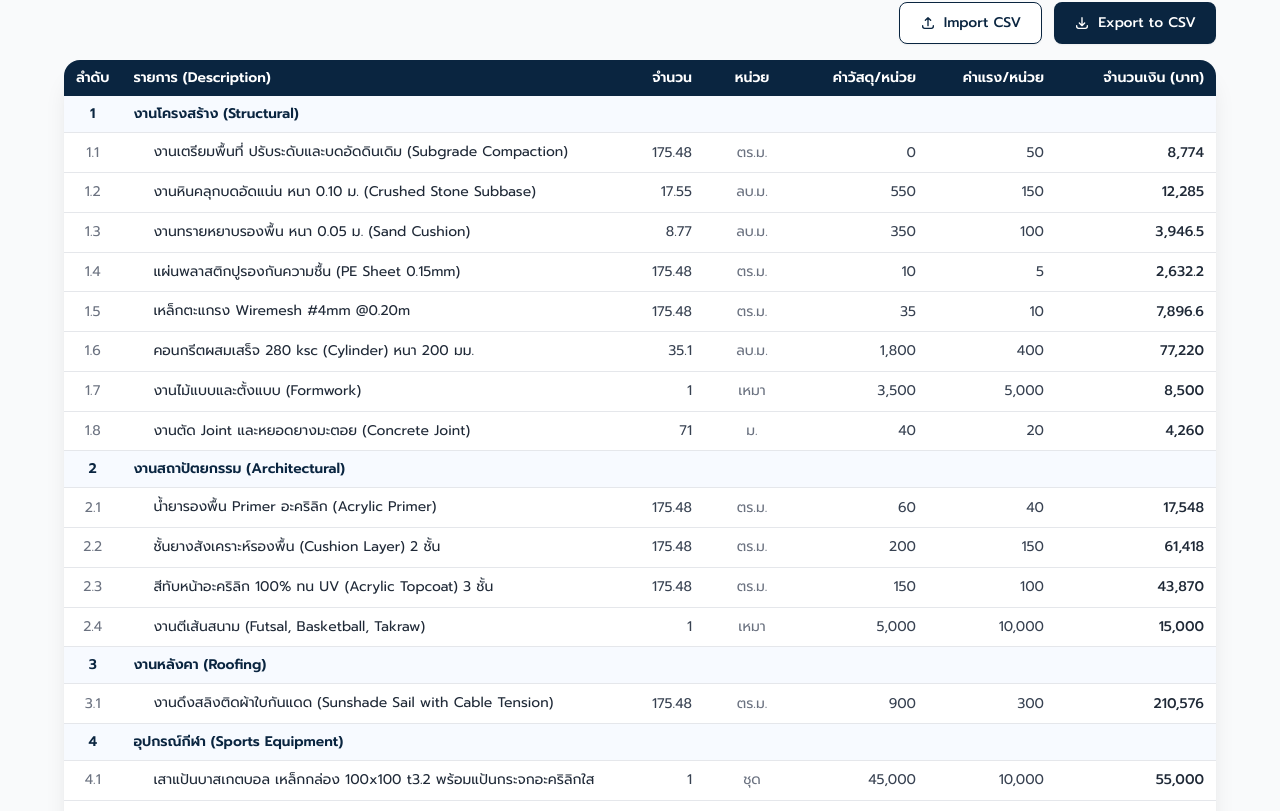
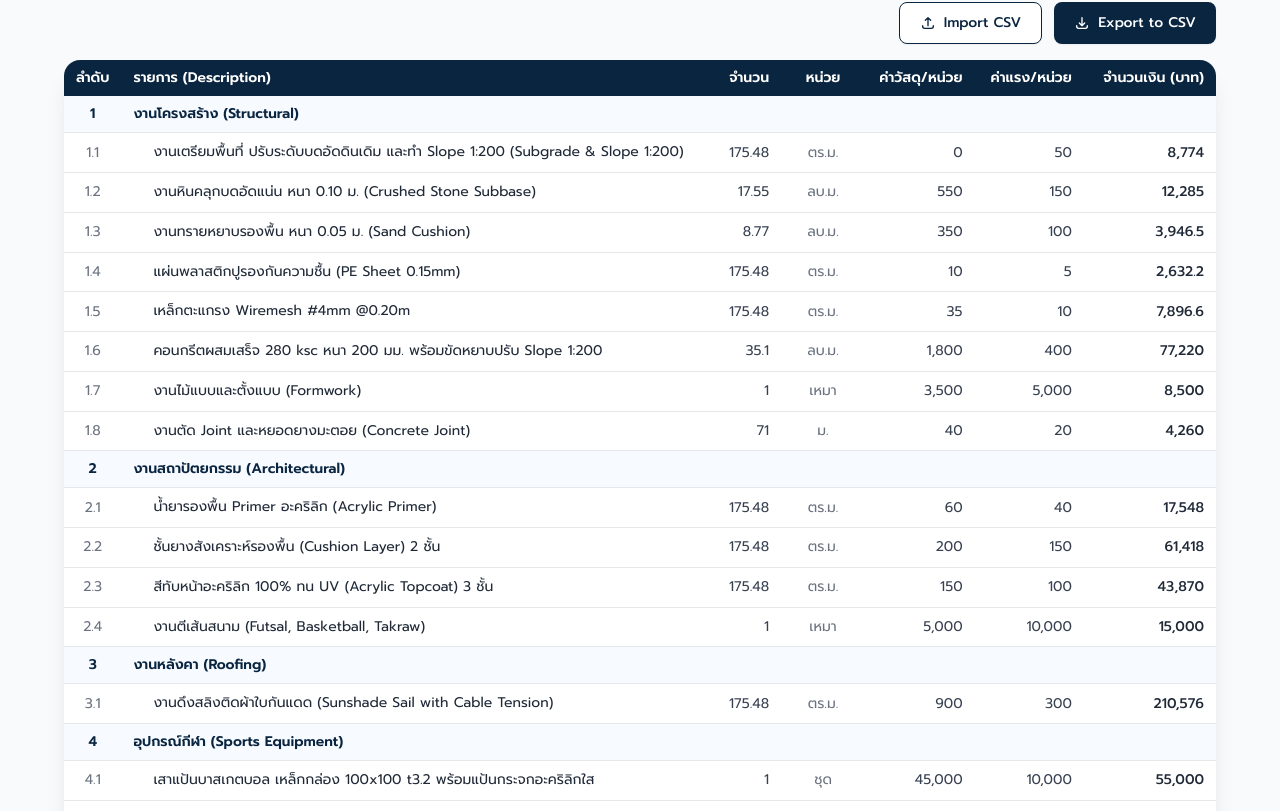
Before and after one commit to suteechu/CourtHeim, a React (Vite) app: page / in a window 1280 px wide. Shown: the part 5761-6572 px from the top of the page. Built offline with nearby package versions, Linux system fonts and the light colour scheme.

Commit message:
Update slope specs and remove light poles in favor of wall-mounted lights

```diff
--- a/src/components/BOQ.jsx
+++ b/src/components/BOQ.jsx
@@ -3,12 +3,12 @@ import React, { useState } from 'react';
 const BOQ = () => {
   const [boqItems, setBoqItems] = useState([
     // 1. งานเตรียมพื้นที่และโครงสร้าง (Site Prep & Structural)
-    { id: 1, category: 'งานโครงสร้าง (Structural)', item: 'งานเตรียมพื้นที่ ปรับระดับและบดอัดดินเดิม (Subgrade Compaction)', qty: 175.48, unit: 'ตร.ม.', materialPrice: 0, laborPrice: 50, total: 8774 },
+    { id: 1, category: 'งานโครงสร้าง (Structural)', item: 'งานเตรียมพื้นที่ ปรับระดับบดอัดดินเดิม และทำ Slope 1:200 (Subgrade & Slope 1:200)', qty: 175.48, unit: 'ตร.ม.', materialPrice: 0, laborPrice: 50, total: 8774 },
     { id: 2, category: 'งานโครงสร้าง (Structural)', item: 'งานหินคลุกบดอัดแน่น หนา 0.10 ม. (Crushed Stone Subbase)', qty: 17.55, unit: 'ลบ.ม.', materialPrice: 550, laborPrice: 150, total: 12285 },
     { id: 3, category: 'งานโครงสร้าง (Structural)', item: 'งานทรายหยาบรองพื้น หนา 0.05 ม. (Sand Cushion)', qty: 8.77, unit: 'ลบ.ม.', materialPrice: 350, laborPrice: 100, total: 3946.5 },
     { id: 4, category: 'งานโครงสร้าง (Structural)', item: 'แผ่นพลาสติกปูรองกันความชื้น (PE Sheet 0.15mm)', qty: 175.48, unit: 'ตร.ม.', materialPrice: 10, laborPrice: 5, total: 2632.2 },
     { id: 5, category: 'งานโครงสร้าง (Structural)', item: 'เหล็กตะแกรง Wiremesh #4mm @0.20m', qty: 175.48, unit: 'ตร.ม.', materialPrice: 35, laborPrice: 10, total: 7896.6 },
-    { id: 6, category: 'งานโครงสร้าง (Structural)', item: 'คอนกรีตผสมเสร็จ 280 ksc (Cylinder) หนา 200 มม.', qty: 35.1, unit: 'ลบ.ม.', materialPrice: 1800, laborPrice: 400, total: 77220 },
+    { id: 6, category: 'งานโครงสร้าง (Structural)', item: 'คอนกรีตผสมเสร็จ 280 ksc หนา 200 มม. พร้อมขัดหยาบปรับ Slope 1:200', qty: 35.1, unit: 'ลบ.ม.', materialPrice: 1800, laborPrice: 400, total: 77220 },
     { id: 7, category: 'งานโครงสร้าง (Structural)', item: 'งานไม้แบบและตั้งแบบ (Formwork)', qty: 1, unit: 'เหมา', materialPrice: 3500, laborPrice: 5000, total: 8500 },
     { id: 8, category: 'งานโครงสร้าง (Structural)', item: 'งานตัด Joint และหยอดยางมะตอย (Concrete Joint)', qty: 71, unit: 'ม.', materialPrice: 40, laborPrice: 20, total: 4260 },
 
@@ -28,9 +28,8 @@ const BOQ = () => {
     { id: 19, category: 'งานภูมิทัศน์ (Landscape & Fencing)', item: 'งานตาข่ายกันลูกบอลหลังประตู (โครงสร้างเสาและตาข่าย 2 ด้าน)', qty: 1, unit: 'เหมา', materialPrice: 10000, laborPrice: 5000, total: 15000 },
 
     // 4. งานระบบไฟฟ้า (Electrical)
-    { id: 20, category: 'งานระบบไฟฟ้า (Electrical)', item: 'เสาไฟเหล็กกัลวาไนซ์ สูง 6 ม.', qty: 4, unit: 'ต้น', materialPrice: 6500, laborPrice: 2000, total: 34000 },
-    { id: 21, category: 'งานระบบไฟฟ้า (Electrical)', item: 'โคมไฟ LED Floodlight 400W พร้อมติดตั้ง', qty: 8, unit: 'โคม', materialPrice: 7500, laborPrice: 1000, total: 68000 },
-    { id: 22, category: 'งานระบบไฟฟ้า (Electrical)', item: 'ตู้คอนโทรล สายไฟ NYY และท่อร้อยสาย', qty: 1, unit: 'เหมา', materialPrice: 14000, laborPrice: 4000, total: 18000 }
+    { id: 20, category: 'งานระบบไฟฟ้า (Electrical)', item: 'โคมไฟ LED Floodlight 400W พร้อมขายึดติดผนัง (Wall-mounted)', qty: 8, unit: 'โคม', materialPrice: 7500, laborPrice: 1000, total: 68000 },
+    { id: 21, category: 'งานระบบไฟฟ้า (Electrical)', item: 'ตู้คอนโทรล สายไฟ NYY และท่อร้อยสาย', qty: 1, unit: 'เหมา', materialPrice: 14000, laborPrice: 4000, total: 18000 }
   ]);
 
   const totalAmount = boqItems.reduce((sum, item) => sum + item.total, 0);
--- a/src/components/Specifications.jsx
+++ b/src/components/Specifications.jsx
@@ -158,9 +158,9 @@ const Specifications = () => {
               <li className="flex items-center justify-between border-b border-gray-100 pb-2">
                 <div>
                   <span className="text-heim-red mr-2">■</span>
-                  <strong className="text-gray-900">Slope Design:</strong> ความลาดเอียง 0.5–0.8% เพื่อการระบายน้ำที่มีประสิทธิภาพ
+                  <strong className="text-gray-900">Slope Design:</strong> การปรับระดับความลาดเอียง Slope 1:200 เพื่อการระบายน้ำที่มีประสิทธิภาพ
                 </div>
-                <button onClick={() => setModalContent({ src: './slope_design.jpg', caption: 'แบบขยาย Slope Design (0.5-0.8%)' })} className="text-gray-400 hover:text-heim-blue transition-colors ml-4 shrink-0" title="ดูภาพจำลอง">
+                <button onClick={() => setModalContent({ src: './slope_design.jpg', caption: 'แบบขยาย Slope Design (1:200)' })} className="text-gray-400 hover:text-heim-blue transition-colors ml-4 shrink-0" title="ดูภาพจำลอง">
                   <svg className="w-5 h-5" fill="none" stroke="currentColor" viewBox="0 0 24 24"><path strokeLinecap="round" strokeLinejoin="round" strokeWidth="2" d="M15 12a3 3 0 11-6 0 3 3 0 016 0z"></path><path strokeLinecap="round" strokeLinejoin="round" strokeWidth="2" d="M2.458 12C3.732 7.943 7.523 5 12 5c4.478 0 8.268 2.943 9.542 7-1.274 4.057-5.064 7-9.542 7-4.477 0-8.268-2.943-9.542-7z"></path></svg>
                 </button>
               </li>
```
